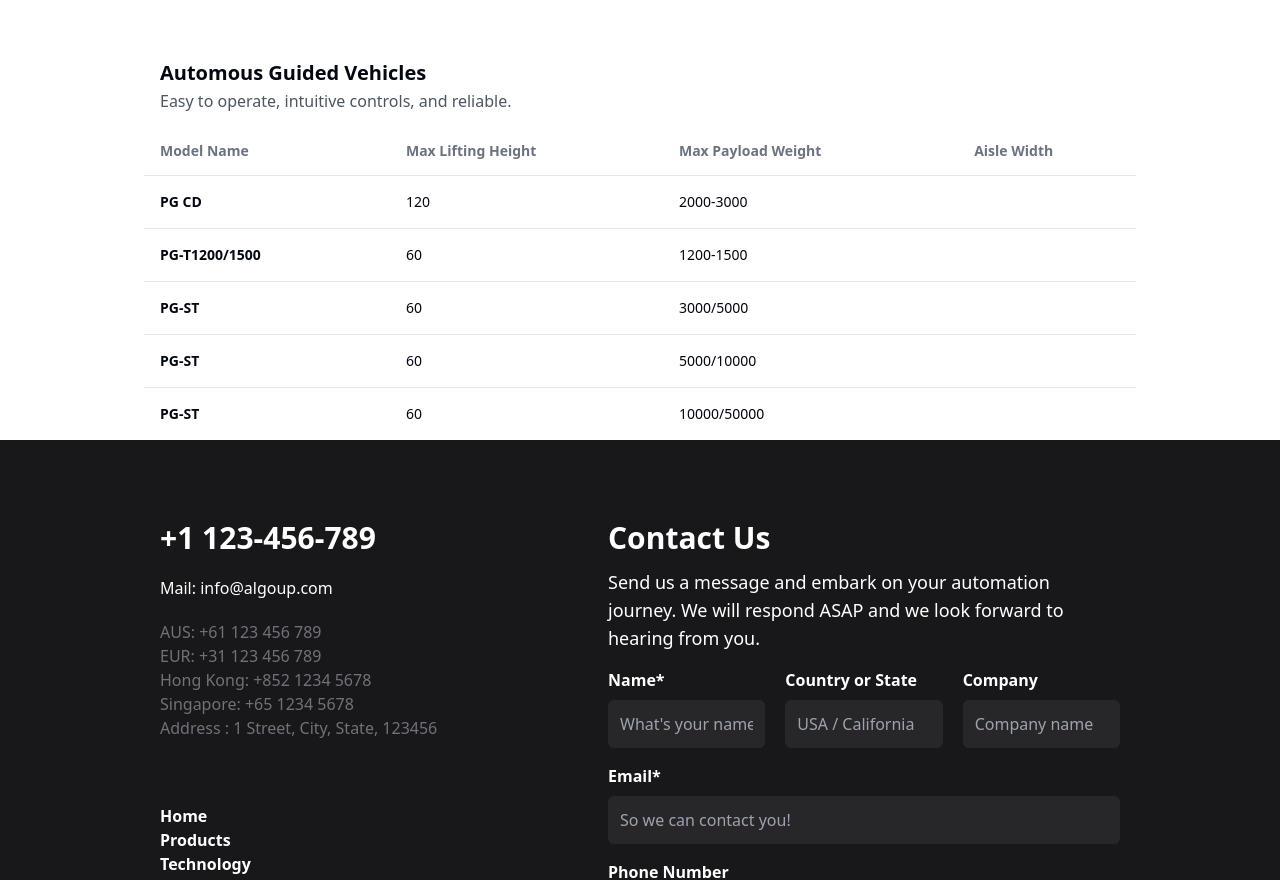
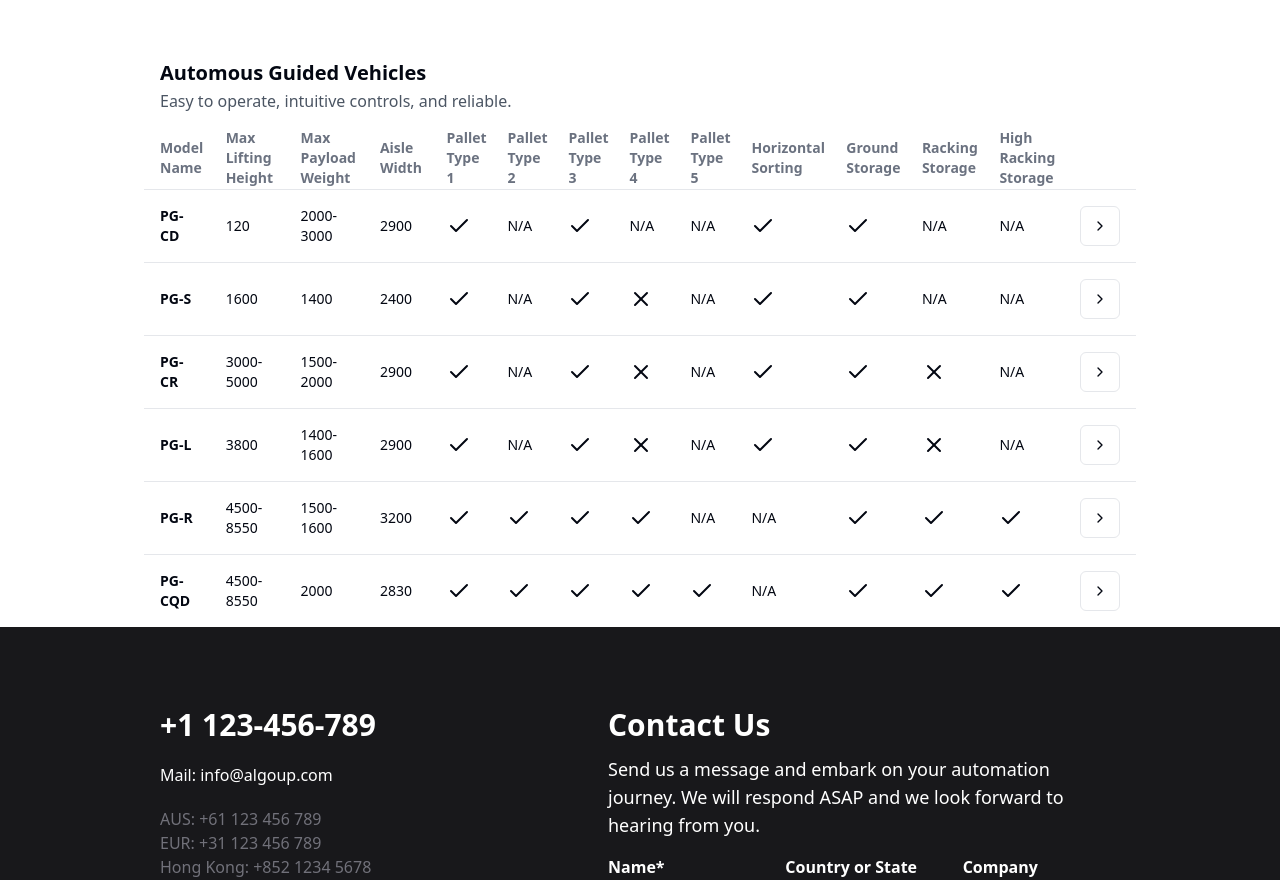
Before and after one commit to KyleHu14/algoup, a Next.js app: page /products in a window 1280 px wide. Shown: the part 840-1720 px from the top of the page. Built offline with nearby package versions, Linux system fonts and the light colour scheme.

Commit message:
updating agv table:

```diff
--- a/src/app/products/page.tsx
+++ b/src/app/products/page.tsx
@@ -1,4 +1,4 @@
-import { ChevronRight } from "lucide-react";
+import { ChevronRight, Check, X } from "lucide-react";
 
 import { Button } from "@/components/ui/button";
 
@@ -83,6 +83,15 @@ export default function ProductsHome() {
                         <TableHead>Max Lifting Height</TableHead>
                         <TableHead>Max Payload Weight</TableHead>
                         <TableHead>Aisle Width</TableHead>
+                        <TableHead>Pallet Type 1</TableHead>
+                        <TableHead>Pallet Type 2</TableHead>
+                        <TableHead>Pallet Type 3</TableHead>
+                        <TableHead>Pallet Type 4</TableHead>
+                        <TableHead>Pallet Type 5</TableHead>
+                        <TableHead>Horizontal Sorting</TableHead>
+                        <TableHead>Ground Storage</TableHead>
+                        <TableHead>Racking Storage</TableHead>
+                        <TableHead>High Racking Storage</TableHead>
                         {/* <TableHead className="text-right">Amount</TableHead> */}
                     </TableRow>
                 </TableHeader>
@@ -90,13 +99,29 @@ export default function ProductsHome() {
                     {agvTableData.map((robot) => (
                         <TableRow key={robot.id}>
                             <TableCell className="font-semibold">
-                                <Link href={`/products/${robot.id}`}>
-                                    {robot.name}
-                                </Link>
+                                {robot.name}
                             </TableCell>
                             <TableCell>{robot.liftHeight}</TableCell>
                             <TableCell>{robot.liftWeight}</TableCell>
                             <TableCell>{robot.aisleWidth}</TableCell>
+                            <BooleanTableCell value={robot.palletType1} />
+                            <BooleanTableCell value={robot.palletType2} />
+                            <BooleanTableCell value={robot.palletType3} />
+                            <BooleanTableCell value={robot.palletType4} />
+                            <BooleanTableCell value={robot.palletType5} />
+                            <BooleanTableCell value={robot.horizontalSorting} />
+                            <BooleanTableCell value={robot.groundStorage} />
+                            <BooleanTableCell value={robot.rackingStorage} />
+                            <BooleanTableCell
+                                value={robot.highRackingStorage}
+                            />
+                            <TableCell>
+                                <Link href={`/products/${robot.id}`}>
+                                    <Button variant="outline" size="icon">
+                                        <ChevronRight className="h-4 w-4" />
+                                    </Button>
+                                </Link>
+                            </TableCell>
                         </TableRow>
                     ))}
                 </TableBody>
@@ -104,3 +129,22 @@ export default function ProductsHome() {
         </main>
     );
 }
+
+// Renders a table cell if the value is a boolean value
+function BooleanTableCell({ value }: { value: boolean | null }) {
+    if (value !== null && value) {
+        return (
+            <TableCell>
+                <Check />
+            </TableCell>
+        );
+    } else if (value !== null && !value) {
+        return (
+            <TableCell className="text-center">
+                <X />
+            </TableCell>
+        );
+    } else {
+        return <TableCell>N/A</TableCell>;
+    }
+}
--- a/src/data/agvData.ts
+++ b/src/data/agvData.ts
@@ -1,82 +1,98 @@
 export const agvTableData = [
     {
         id: "pgt-cd",
-        name: "PG CD",
+        name: "PG-CD",
         liftHeight: "120",
         liftWeight: "2000-3000",
-        aisleWidth: "",
-        palletType1: "",
-        palletType2: "",
-        palletType3: "",
-        palletType4: "",
-        palletType5: "",
-        horizontalSorting: "",
-        groundStorage: "",
-        rackingStorage: "",
-        highRackingStorage: "",
+        aisleWidth: "2900",
+        palletType1: true,
+        palletType2: null,
+        palletType3: true,
+        palletType4: null,
+        palletType5: null,
+        horizontalSorting: true,
+        groundStorage: true,
+        rackingStorage: null,
+        highRackingStorage: null,
     },
     {
-        id: "pgt-1200-1500",
-        name: "PG-T1200/1500",
-        liftHeight: "60",
-        liftWeight: "1200-1500",
-        aisleWidth: "",
-        palletType1: "",
-        palletType2: "",
-        palletType3: "",
-        palletType4: "",
-        palletType5: "",
-        horizontalSorting: "",
-        groundStorage: "",
-        rackingStorage: "",
-        highRackingStorage: "",
+        id: "pg-s",
+        name: "PG-S",
+        liftHeight: "1600",
+        liftWeight: "1400",
+        aisleWidth: "2400",
+        palletType1: true,
+        palletType2: null,
+        palletType3: true,
+        palletType4: false,
+        palletType5: null,
+        horizontalSorting: true,
+        groundStorage: true,
+        rackingStorage: null,
+        highRackingStorage: null,
     },
     {
-        id: "pgst-1",
-        name: "PG-ST",
-        liftHeight: "60",
-        liftWeight: "3000/5000",
-        aisleWidth: "",
-        palletType1: "",
-        palletType2: "",
-        palletType3: "",
-        palletType4: "",
-        palletType5: "",
-        horizontalSorting: "",
-        groundStorage: "",
-        rackingStorage: "",
-        highRackingStorage: "",
+        id: "pg-cr",
+        name: "PG-CR",
+        liftHeight: "3000-5000",
+        liftWeight: "1500-2000",
+        aisleWidth: "2900",
+        palletType1: true,
+        palletType2: null,
+        palletType3: true,
+        palletType4: false,
+        palletType5: null,
+        horizontalSorting: true,
+        groundStorage: true,
+        rackingStorage: false,
+        highRackingStorage: null,
     },
     {
-        id: "pgst-2",
-        name: "PG-ST",
-        liftHeight: "60",
-        liftWeight: "5000/10000",
-        aisleWidth: "",
-        palletType1: "",
-        palletType2: "",
-        palletType3: "",
-        palletType4: "",
-        palletType5: "",
-        horizontalSorting: "",
-        groundStorage: "",
-        rackingStorage: "",
-        highRackingStorage: "",
+        id: "pg-l",
+        name: "PG-L",
+        liftHeight: "3800",
+        liftWeight: "1400-1600",
+        aisleWidth: "2900",
+        palletType1: true,
+        palletType2: null,
+        palletType3: true,
+        palletType4: false,
+        palletType5: null,
+        horizontalSorting: true,
+        groundStorage: true,
+        rackingStorage: false,
+        highRackingStorage: null,
     },
     {
-        id: "pgst-3",
-        name: "PG-ST",
-        liftHeight: "60",
-        liftWeight: "10000/50000",
-        aisleWidth: "",
-        palletType1: "",
-        palletType2: "",
-        palletType3: "",
-        palletType4: "",
-        palletType5: "",
-        horizontalSorting: "",
-        groundStorage: "",
-        rackingStorage: "",
-        highRackingStorage: "",
+        id: "pg-r",
+        name: "PG-R",
+        liftHeight: "4500-8550",
+        liftWeight: "1500-1600",
+        aisleWidth: "3200",
+        palletType1: true,
+        palletType2: true,
+        palletType3: true,
+        palletType4: true,
+        palletType5: null,
+        horizontalSorting: null,
+        groundStorage: true,
+        rackingStorage: true,
+        highRackingStorage: true,
+    },
+    {
+        id: "pg-cqd",
+        name: "PG-CQD",
+        liftHeight: "4500-8550",
+        liftWeight: "2000",
+        aisleWidth: "2830",
+        palletType1: true,
+        palletType2: true,
+        palletType3: true,
+        palletType4: true,
+        palletType5: true,
+        horizontalSorting: null,
+        groundStorage: true,
+        rackingStorage: true,
+        highRackingStorage: true,
     },
 ];
```
